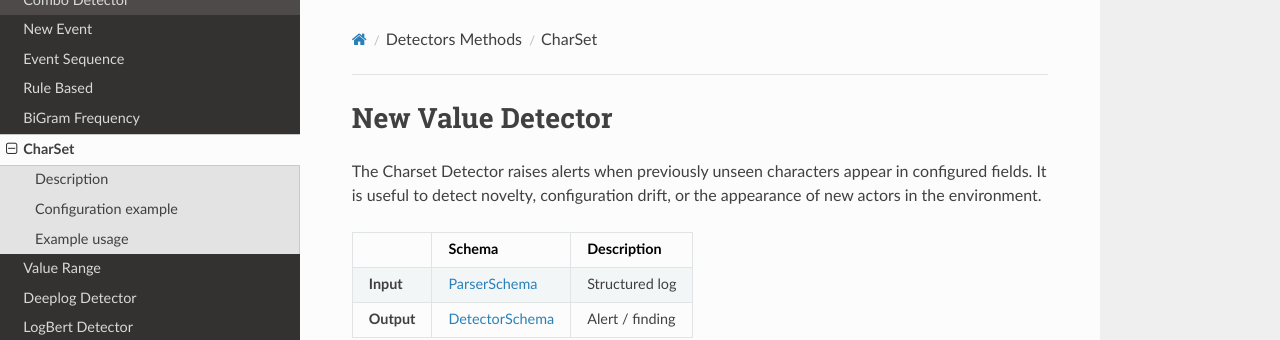
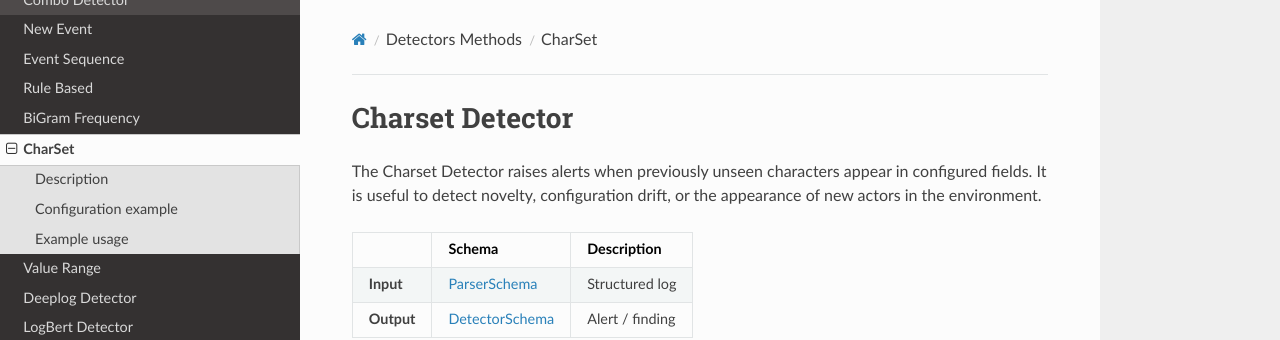
Before and after one commit to ait-detectmate/DetectMateLibrary, an MkDocs documentation site: the page built from docs/detectors/charset.md, in a window 1280 px wide and 900 px high. Shown: the top 340 px of the window. Built offline with MkDocs 1.6.1, drawn with Linux system fonts in a browser that asks for light colours; nearby versions of some CDN libraries.

Commit message:
Rename New Value Detector to Charset Detector
Renamed 'New Value Detector' to 'Charset Detector' for clarity.

```diff
--- a/docs/detectors/charset.md
+++ b/docs/detectors/charset.md
@@ -1,4 +1,4 @@
-# New Value Detector
+# Charset Detector
 
 The Charset Detector raises alerts when previously unseen characters appear in configured fields. It is useful to detect novelty, configuration drift, or the appearance of new actors in the environment.
 
```
